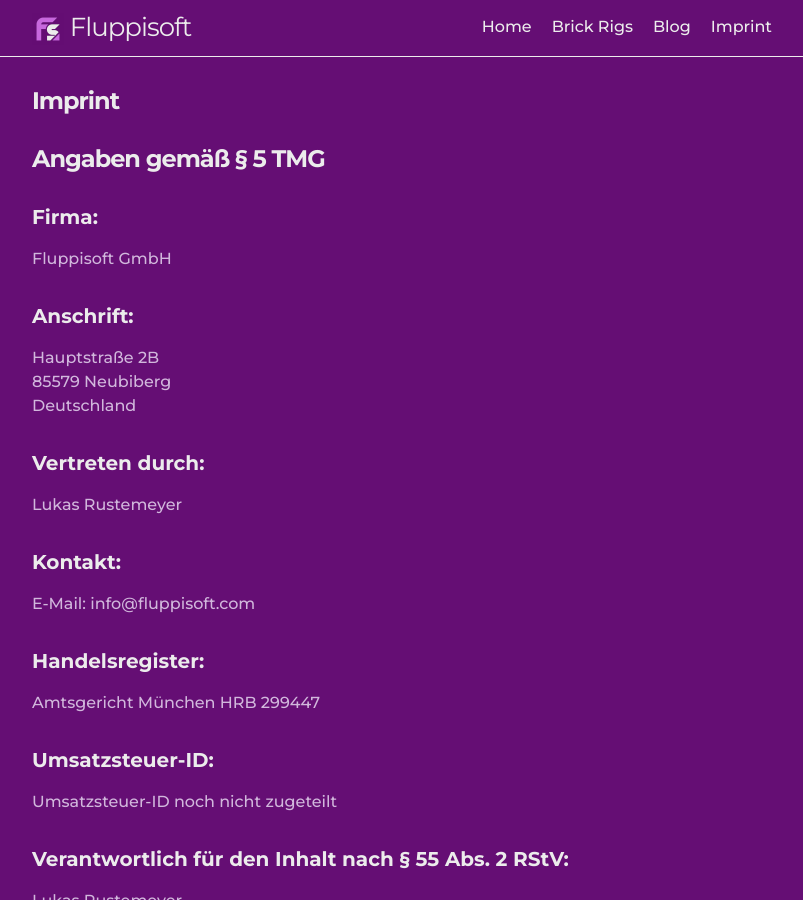
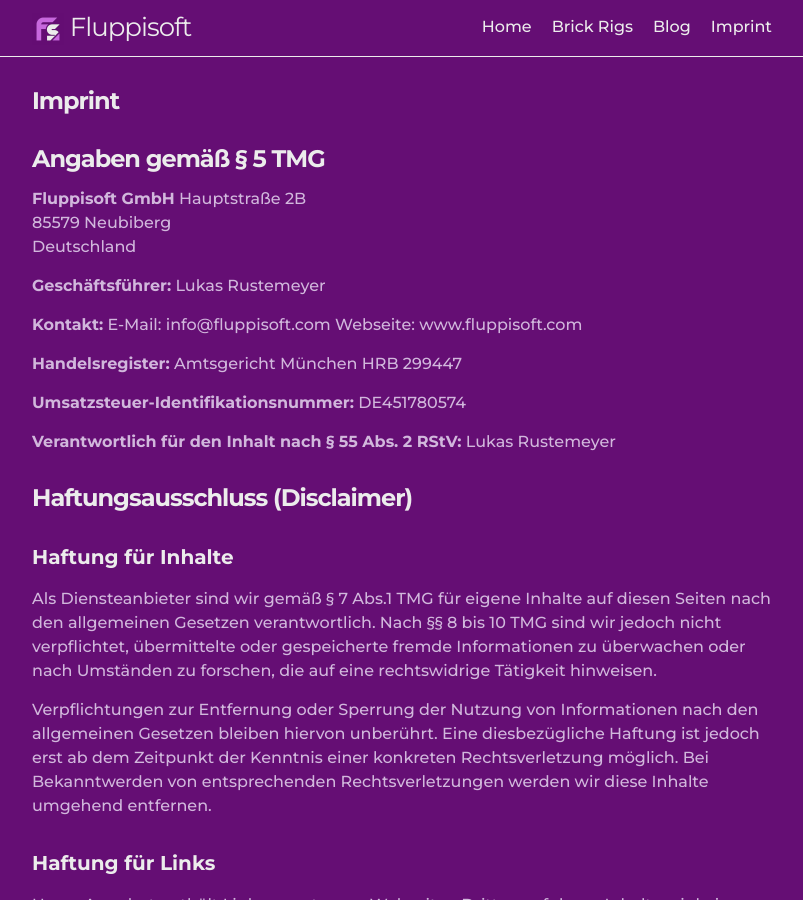
Before and after one commit to Fluppisoft/fluppisoft.github.io, a Jekyll site: the page built from imprint.markdown, in a window 1280 px wide and 900 px high. Shown: the whole window, without its empty margins (238-1041 px from the left). Built offline with Jekyll 4.4.1, drawn with Linux system fonts in a browser that asks for light colours.

Commit message:
Updated imprint

```diff
--- a/imprint.markdown
+++ b/imprint.markdown
@@ -6,27 +6,25 @@ permalink: /imprint/
 
 # Angaben gemäß § 5 TMG
 
-## Firma:
-Fluppisoft GmbH
-
-## Anschrift:
-Hauptstraße 2B\
-85579 Neubiberg\
+**Fluppisoft GmbH**
+Hauptstraße 2B
+85579 Neubiberg
 Deutschland
 
-## Vertreten durch:
+**Geschäftsführer:**
 Lukas Rustemeyer
 
-## Kontakt:
+**Kontakt:**
 E-Mail: info@fluppisoft.com
+Webseite: www.fluppisoft.com
 
-## Handelsregister:
+**Handelsregister:**
 Amtsgericht München HRB 299447
 
-## Umsatzsteuer-ID:
-Umsatzsteuer-ID noch nicht zugeteilt
+**Umsatzsteuer-Identifikationsnummer:**
+DE451780574
 
-## Verantwortlich für den Inhalt nach § 55 Abs. 2 RStV:
+**Verantwortlich für den Inhalt nach § 55 Abs. 2 RStV:**
 Lukas Rustemeyer
 
 # Haftungsausschluss (Disclaimer)
```
